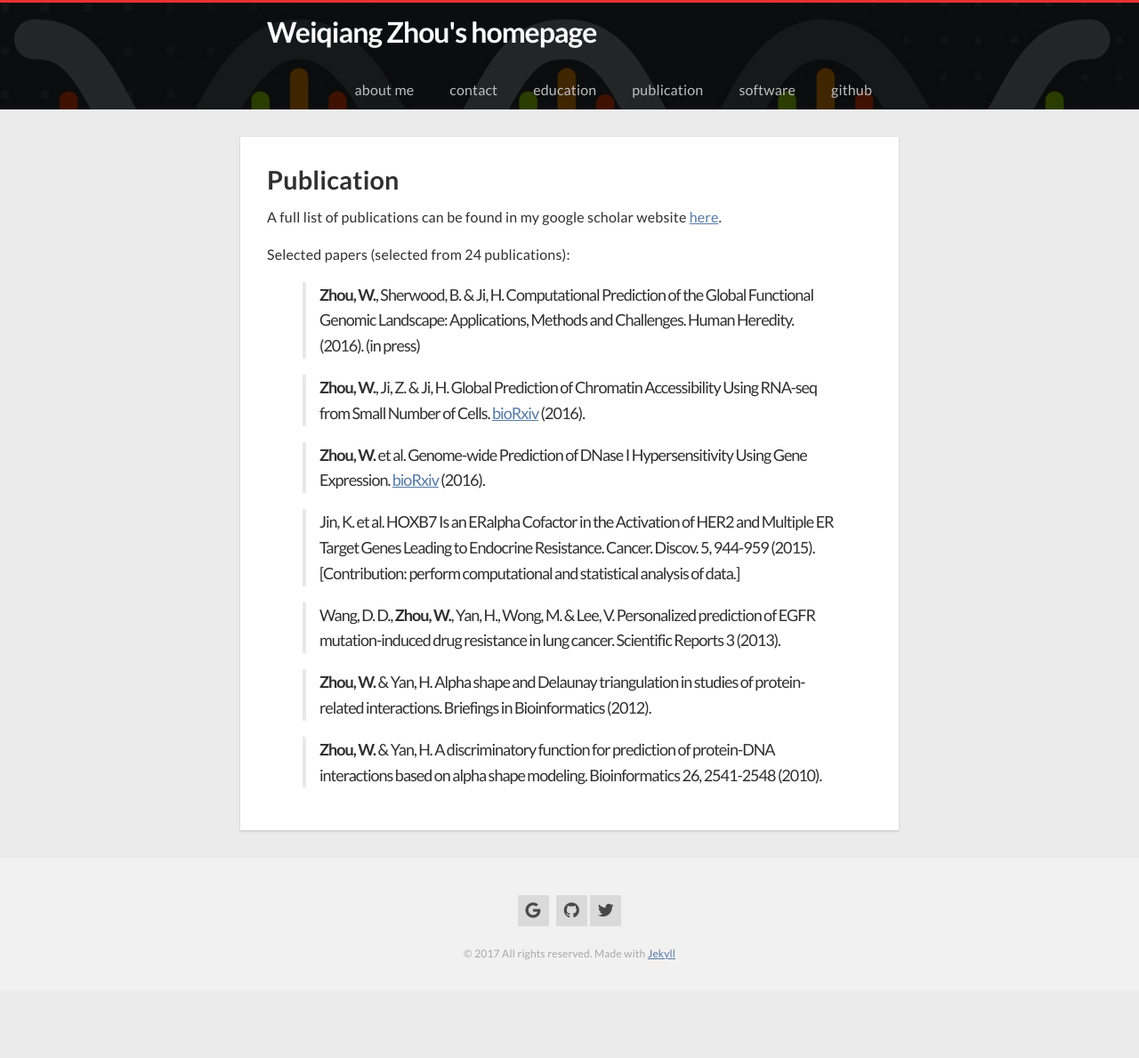
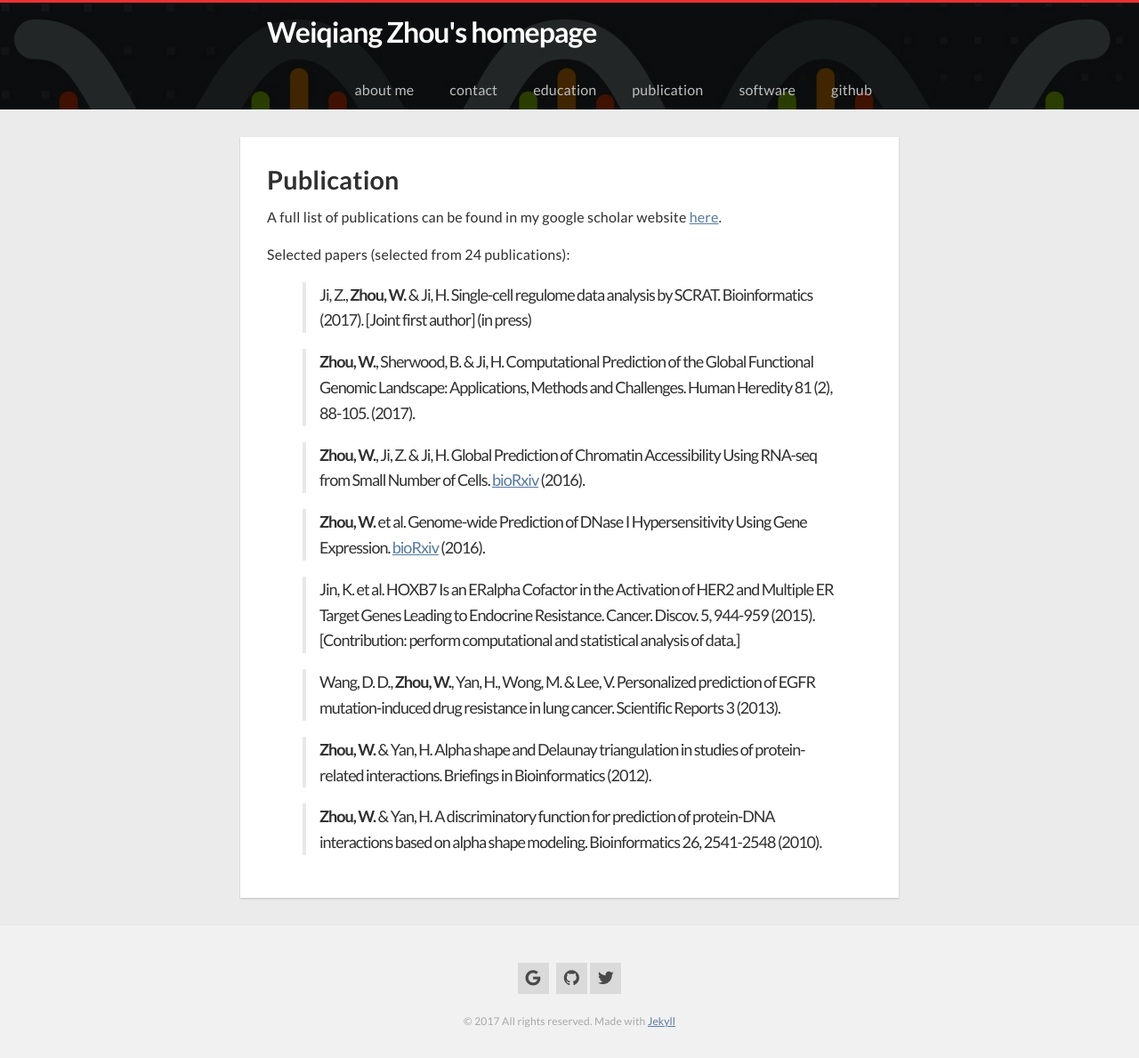
Before and after one commit to ILoveYouKen/ILoveYouKen.github.io, a Jekyll site: the page built from publication.md, in a window 1280 px wide. Shown: the whole page at 89% size. Built offline with Jekyll 4.4.1, drawn with Linux system fonts in a browser that asks for light colours; nearby versions of some CDN libraries; before the commit the page ends 1113 px from its top, so only the background shows below that.

Commit message:
Update publication.md

```diff
--- a/publication.md
+++ b/publication.md
@@ -9,7 +9,9 @@ A full list of publications can be found in my google scholar website [here](htt
 
 Selected papers (selected from 24 publications):
 
->__Zhou, W.__, Sherwood, B. & Ji, H. Computational Prediction of the Global Functional Genomic Landscape: Applications, Methods and Challenges. Human Heredity. (2016). (in press) <br/>
+>Ji, Z., __Zhou, W.__ & Ji, H. Single-cell regulome data analysis by SCRAT. Bioinformatics (2017). [Joint first author] (in press) <br/>
+
+>__Zhou, W.__, Sherwood, B. & Ji, H. Computational Prediction of the Global Functional Genomic Landscape: Applications, Methods and Challenges. Human Heredity 81 (2), 88-105. (2017). <br/>
 
 >__Zhou, W.__, Ji, Z. & Ji, H. Global Prediction of Chromatin Accessibility Using RNA-seq from Small Number of Cells. [bioRxiv](http://biorxiv.org/content/early/2016/01/03/035816) (2016). <br/>
 
```
